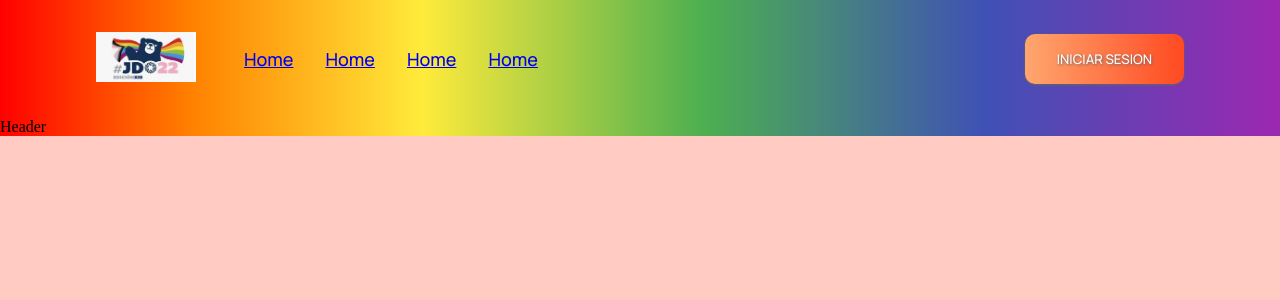
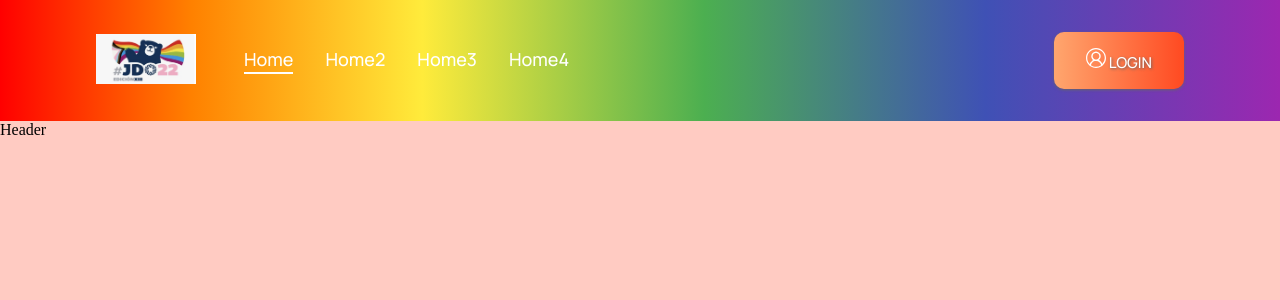
Before and after one commit to Axel-Vicente/app-form_juegos_cierzo, a React (Create React App) app: page / in a window 1280 px wide. Shown: the top 300 px of the page. Built offline with nearby package versions, Linux system fonts and the light colour scheme.

Commit message:
Added sticky header and link effects

```diff
--- a/src/App.css
+++ b/src/App.css
@@ -37,6 +37,14 @@ body {
     margin: 4rem 6rem;
 }
 
+.scroll__fixed {
+    position: fixed;
+    top: 0;
+    left: 0;
+    z-index: 9999;
+    width: 100%;
+}
+
 /* Size for padding and margin on mobile devices or tablets */
 @media screen and (max-width: 700px) {
     .section__padding {
--- a/src/App.js
+++ b/src/App.js
@@ -1,16 +1,33 @@
-import React from "react";
+import React, { useState, useEffect } from 'react';
 
 import { Article, Brand, CTA, Feature, Navbar } from "./components";
 import { Blog, Header } from "./containers";
 import './App.css'
 
 const App = () => {
+    const [scrolled, setScrolled] = useState(false);
+    useEffect(() => {
+        function handleScroll() {
+            if (window.scrollY > 0) {
+                setScrolled(true);
+            } else {
+                setScrolled(false);
+            }
+        }
+
+        window.addEventListener('scroll', handleScroll);
+
+        return () => {
+            window.removeEventListener('scroll', handleScroll);
+        };
+    }, []);
+
     return (
         <div className="App">
-            <div className="gradient__bg">
+            <div className={scrolled ? 'gradient__bg scroll__fixed' : 'gradient__bg'}>
                 <Navbar />
-                <Header />
             </div>
+            <Header />
         </div>
     )
 }
--- a/src/components/navbar/Navbar.jsx
+++ b/src/components/navbar/Navbar.jsx
@@ -1,19 +1,23 @@
 import React, { useState } from 'react';
 import { RiMenu3Line, RiCloseLine } from 'react-icons/ri'
+import { VscAccount } from "react-icons/vsc";
 import './navbar.css';
 import logo from '../../assets/exampleLogo.jfif'
 
-const Menu = () => (
-  <>
-    <p><a href='#home'>home</a></p>
-    <p><a href='#home'>home</a></p>
-    <p><a href='#home'>home</a></p>
-    <p><a href='#home'>home</a></p>
-  </>
-)
+function setDocumentTitle(title) {
+  document.title = title;
+}
 
 const Navbar = () => {
+  setDocumentTitle('Juegos del cierzo');
+
   const [toggleMenu, setToggleMenu] = useState(false);
+  const [activeLink, setActiveLink] = useState('Home');
+  const handleLinkClick = (event, linkName) => {
+    event.preventDefault();
+    setActiveLink(linkName);
+    window.location.href = event.target.href;
+  };
 
   return (
     <div className='cierzo-games__navbar'>
@@ -22,11 +26,14 @@ const Navbar = () => {
           <img src={logo} alt='logo' />
         </div>
         <div className='cierzo-games__navbar-links_container'>
-          <Menu />
+          <p className={activeLink === 'Home' ? 'active' : ''}><a href='#home' onClick={(event) => handleLinkClick(event, 'Home')}>home</a></p>
+          <p className={activeLink === 'Home2' ? 'active' : ''}><a href='#home2' onClick={(event) => handleLinkClick(event, 'Home2')}>home2</a></p>
+          <p className={activeLink === 'Home3' ? 'active' : ''}><a href='#home3' onClick={(event) => handleLinkClick(event, 'Home3')}>home3</a></p>
+          <p className={activeLink === 'Home4' ? 'active' : ''}><a href='#home4' onClick={(event) => handleLinkClick(event, 'Home4')}>home4</a></p>
         </div>
       </div>
       <div className='cierzo-games__navbar-sign'>
-        <button type='button'>iniciar sesion</button>
+        <button type='button'><VscAccount color="#fff" size={20} /> login</button>
       </div>
       <div className='cierzo-games__navbar-menu'>
         {toggleMenu
@@ -34,13 +41,16 @@ const Navbar = () => {
           : <RiMenu3Line color="#fff" size={27} onClick={() => setToggleMenu(true)} />
         }
         {toggleMenu && (
-          <div className='cierzo-games__navbar-menu_container scale-up-center'>
+          <div className="cierzo-games__navbar-menu_container scale-up-center">
             <div className='cierzo-games__navbar-menu_container-links'>
-              <Menu />
+              <p className={activeLink === 'Home' ? 'active' : ''}><a href='#home' onClick={(event) => handleLinkClick(event, 'Home')}>home</a></p>
+              <p className={activeLink === 'Home2' ? 'active' : ''}><a href='#home2' onClick={(event) => handleLinkClick(event, 'Home2')}>home2</a></p>
+              <p className={activeLink === 'Home3' ? 'active' : ''}><a href='#home3' onClick={(event) => handleLinkClick(event, 'Home3')}>home3</a></p>
+              <p className={activeLink === 'Home4' ? 'active' : ''}><a href='#home4' onClick={(event) => handleLinkClick(event, 'Home4')}>home4</a></p>
             </div>
-              <div className='cierzo-games__navbar-menu_container-links-sign'>
-                <button type='button'>iniciar sesion</button>
-              </div>
+            <div className='cierzo-games__navbar-menu_container-links-sign'>
+              <button type='button'><VscAccount color="#fff" size={20} /> login</button>
+            </div>
           </div>
         )}
       </div>
--- a/src/components/navbar/navbar.css
+++ b/src/components/navbar/navbar.css
@@ -47,6 +47,13 @@
     cursor: pointer;
 }
 
+.cierzo-games__navbar-links_container a,
+.cierzo-games__navbar-sign a,
+.cierzo-games__navbar-menu_container a {
+    color: inherit;
+    text-decoration: none;
+}
+
 .cierzo-games__navbar-sign button,
 .cierzo-games__navbar-menu_container button {
     flex: 1 1 auto;
@@ -58,6 +65,7 @@
     text-shadow: 1px 1px 3px #666666;
     background: linear-gradient(to right, #ffa66e 0%, #ff4820 51%, #ffa66e 100%);
     font-weight: 500;
+    font-size: 15px;
     transition: 0.5s;
     background-size: 200% auto;
     left: 1153px;
@@ -107,7 +115,7 @@
 }
 
 .cierzo-games__navbar-menu_container p {
-    margin: 1rem;
+    margin: 1rem 0;
 }
 
 .cierzo-games__navbar-menu_container-links-sign {
@@ -147,3 +155,23 @@
         display: block;
     }
 }
+
+.cierzo-games__navbar-links_container p a::after,
+.cierzo-games__navbar-menu_container-links p a::after {
+    content: "";
+    width: 0;
+    left: 0;
+    right: 0;
+    height: 2px;
+    background-color: var(--color-underline);
+    display: block;
+    transition: width 0.3s ease-in-out, left 0.5s ease-in-out;
+    margin: 0 auto;
+}
+
+.cierzo-games__navbar-links_container p.active a::after,
+.cierzo-games__navbar-links_container p a:hover::after,
+.cierzo-games__navbar-menu_container-links p.active a::after,
+.cierzo-games__navbar-menu_container-links p a:hover::after {
+    width: 100%;
+}
--- a/src/index.css
+++ b/src/index.css
@@ -11,4 +11,5 @@
     --color-blog: #042c54;
     --color-text: #81AFDD;
     --color-subtext: #FF8A71;
+    --color-underline: #fff;
 }
```
